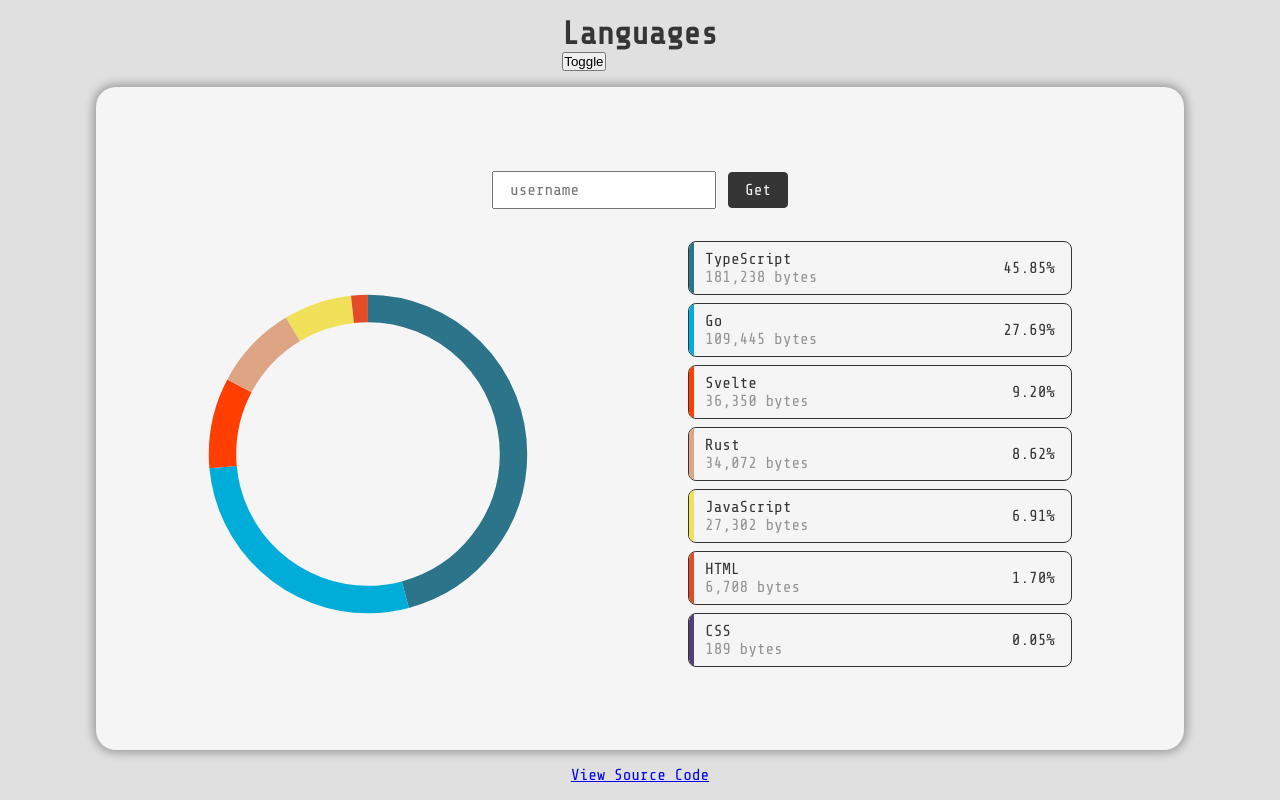
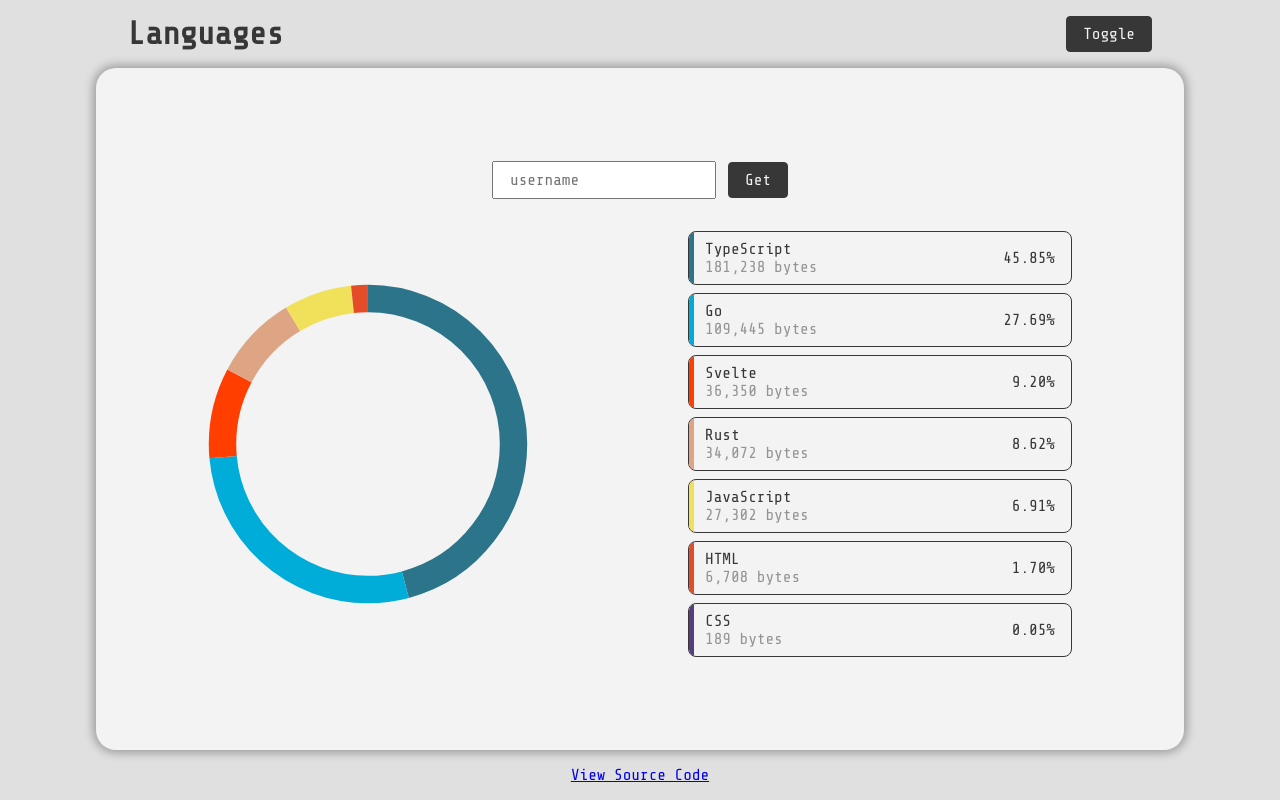
Before and after one commit to Shresht7/Languages, a Svelte app: page / in a window 1280 px wide. Built offline with nearby package versions, Linux system fonts and the light colour scheme.

Commit message:
Add toggle theme button.
Fixes #8

```diff
--- a/src/components/utility/Button.svelte
+++ b/src/components/utility/Button.svelte
@@ -1,6 +1,6 @@
 <script lang="ts"></script>
 
-<button {...$$props}>
+<button {...$$props} on:click>
     <slot />
 </button>
 
--- a/src/layout/Header.svelte
+++ b/src/layout/Header.svelte
@@ -1,15 +1,24 @@
 <script lang="ts">
+    //  Components
+    import Button from "../components/utility/Button.svelte";
+
     //  Themes
     import theme from "../themes/store";
 </script>
 
 <header>
     <h1>Languages</h1>
-    <button on:click={() => theme.toggle()}>Toggle</button>
+    <Button on:click={() => theme.toggle()}>Toggle</Button>
 </header>
 
 <style>
     header {
+        width: 100%;
         padding: 1rem 2rem;
+
+        display: flex;
+        flex-direction: row;
+        justify-content: space-between;
+        align-items: center;
     }
 </style>
--- a/src/themes/palette.ts
+++ b/src/themes/palette.ts
@@ -3,7 +3,8 @@
 //  -------------
 
 export default {
-    "--clr-backdrop": 'rgb(224, 224, 224)',
-    "--clr-background": 'whitesmoke',
-    "--clr-text": '#353535',
+    "--clr-backdrop-light": 'rgb(224, 224, 224)',
+    "--clr-backdrop-dark": 'rgb(24, 24, 24)',
+    "--clr-background": '#F3F3F3',
+    "--clr-text": '#373737',
 }
--- a/src/themes/themes.ts
+++ b/src/themes/themes.ts
@@ -6,12 +6,12 @@ import type { theme, themeMode } from 'src/types'
 
 const themes: Record<themeMode, theme> = {
     light: {
-        backdrop: palette['--clr-backdrop'],
+        backdrop: palette['--clr-backdrop-light'],
         background: palette['--clr-background'],
         text: palette['--clr-text'],
     },
     dark: {
-        backdrop: palette['--clr-backdrop'],
+        backdrop: palette['--clr-backdrop-dark'],
         background: palette['--clr-text'],
         text: palette['--clr-background'],
     }
```
